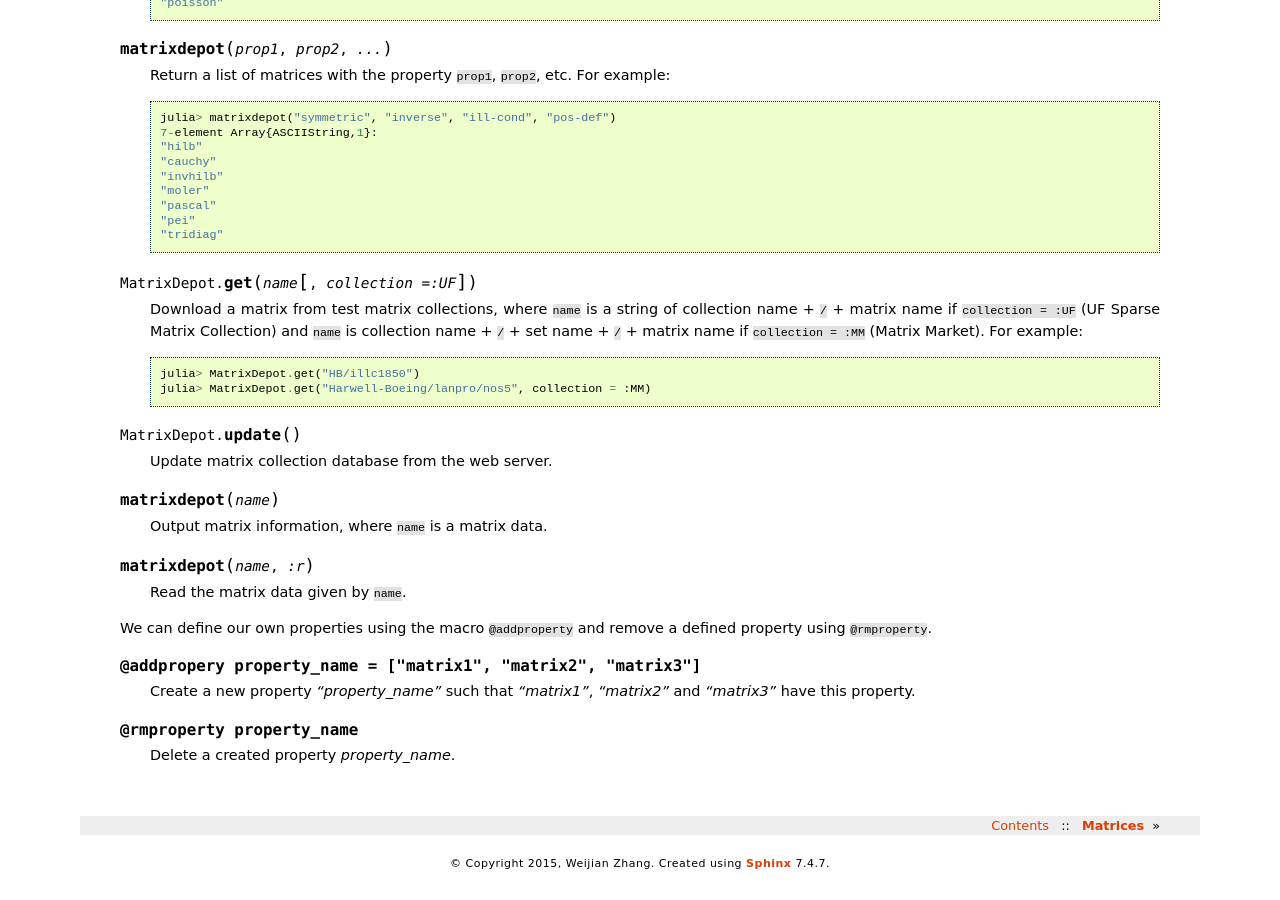
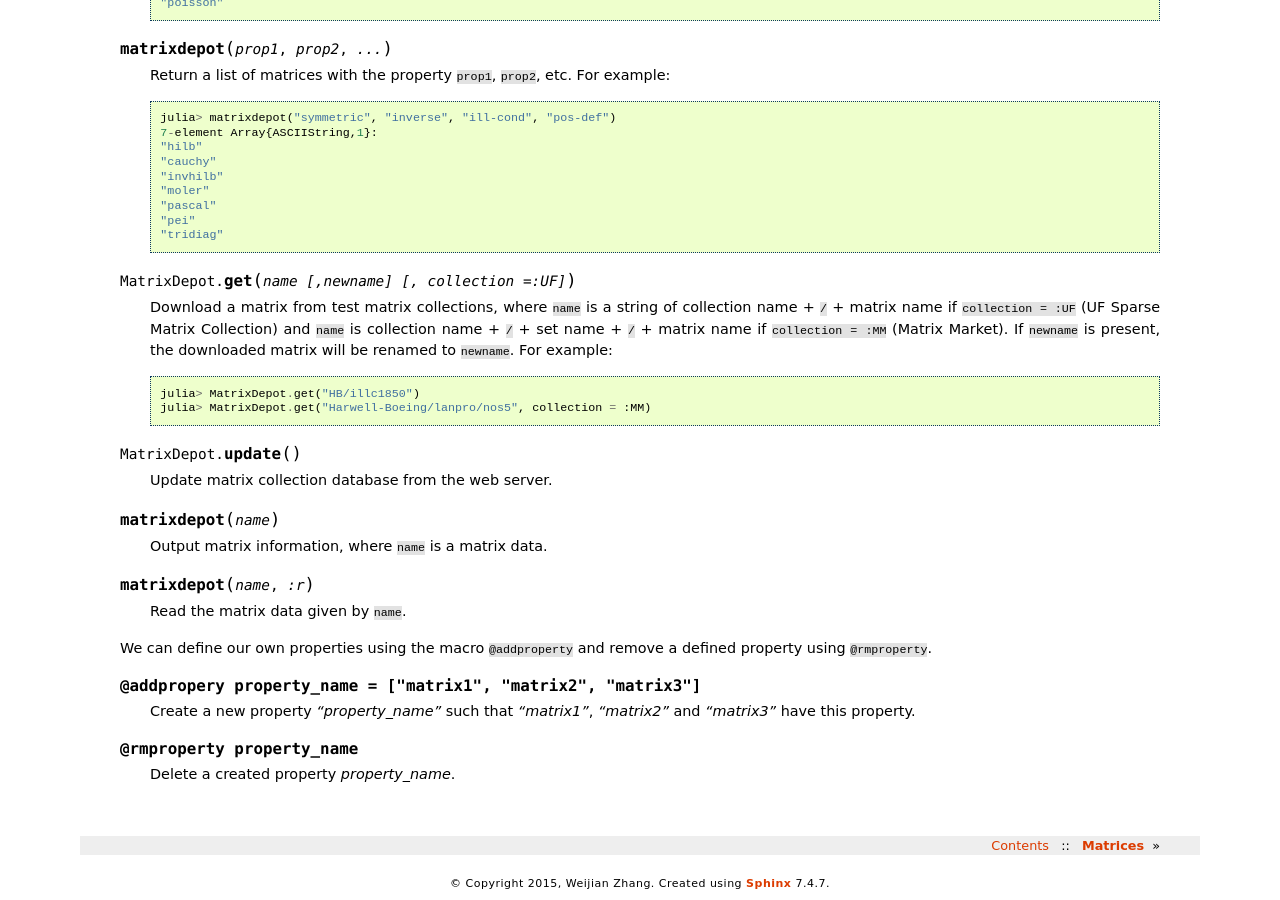
Before and after one commit to JuliaLinearAlgebra/MatrixDepot.jl, a Sphinx documentation site: the page built from doc/index.rst, in a window 1280 px wide and 900 px high, scrolled down 1578 px. Built offline with Sphinx 7.4.7, drawn with Linux system fonts in a browser that asks for light colours.

Commit message:
include rename MatrixDepot.get info

```diff
--- a/doc/index.rst
+++ b/doc/index.rst
@@ -125,13 +125,16 @@ matrices is symbolized by ``"symmetric"``.
     "pei"
     "tridiag"
 
-.. function:: MatrixDepot.get(name [, collection =:UF])
+.. function:: MatrixDepot.get(name [,newname] [, collection =:UF])
 
     Download a matrix from test matrix collections, where
     ``name`` is a string of collection name + ``/`` + matrix name if
     ``collection = :UF`` (UF Sparse Matrix Collection) and ``name`` is
     collection name + ``/`` + set name + ``/`` + matrix name if
-    ``collection = :MM`` (Matrix Market). For example::
+    ``collection = :MM`` (Matrix Market).
+    If ``newname`` is present, the downloaded matrix will be renamed to
+    ``newname``.
+    For example::
 
       julia> MatrixDepot.get("HB/illc1850")
       julia> MatrixDepot.get("Harwell-Boeing/lanpro/nos5", collection = :MM)
--- a/doc/interface.rst
+++ b/doc/interface.rst
@@ -92,3 +92,8 @@ http://math.nist.gov/MatrixMarket/. For example::
 
 The way to generate a matrix from NIST Matrix Market and check matrix
 information are the same as above.
+
+
+.. note::
+   If duplicate names are present, you can rename it with
+   ``MatrixDepot.get(NAME, NEWNAME, collection)``.
```
